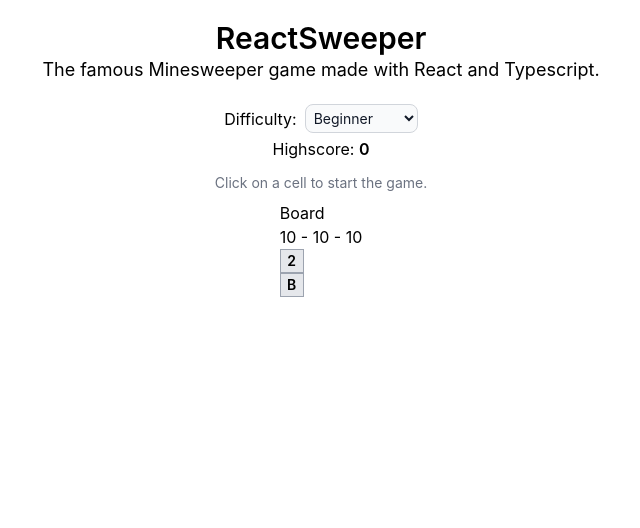
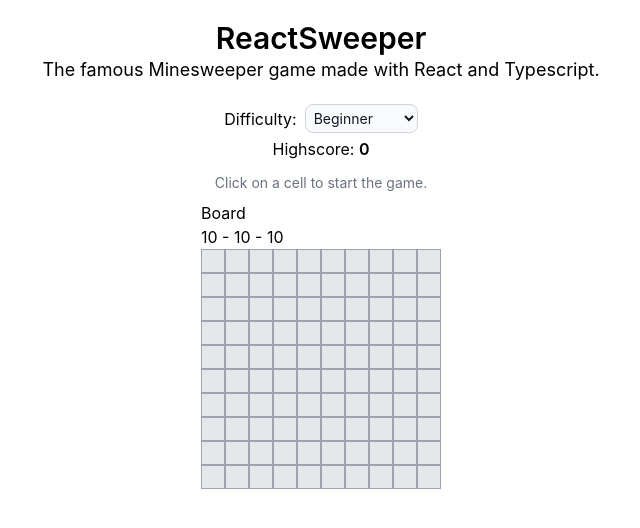
Before and after one commit to AndrejStojkovic/reactsweeper, a React (Create React App) app: page / in a window 1280 px wide. Shown: the top 528 px of the page, without its empty margins (319-959 px from the left). Built offline with nearby package versions, Linux system fonts and the light colour scheme; the HTML template or start-up script is replaced by a standard one.

Commit message:
Added a functional grid based on the size

```diff
--- a/src/components/Board.tsx
+++ b/src/components/Board.tsx
@@ -1,33 +1,64 @@
 import React, { useState, useEffect } from 'react';
 import { config, Difficulty } from '../lib/config';
-import Cell, {CellType} from './Cell';
+import { randomIntFromInterval } from '../lib/functions';
+import Cell from './Cell';
 
-type BoardType = {
+type BoardProps = {
   difficulty: string
 }
 
-const Board = ({difficulty} : BoardType)  => {
-  const board = config[difficulty as Difficulty];
-  const [map, setMap] = useState<CellType>();
+const Board = ({difficulty} : BoardProps)  => {
+  const cfg = config[difficulty as Difficulty];
+  let board = new Array(cfg.width).fill(0).map(() => new Array(cfg.height).fill(1));
 
   useEffect(() => {
+    for(var i = 0; i < cfg.width; i++) {
+      for(var j = 0; j < cfg.height; j++) {
+        board[i][j] = new Cell({
+          isOpened: false,
+          type: 'empty',
+          value: -1,
+        });
+      }
+    }
+
     // Set bomb cells
-    let bombCounter = board.mines;
+    let bombCounter = cfg.mines;
 
     while(bombCounter) {
       // Set bomb to random coordinates of map
+      let x: number = randomIntFromInterval(0, cfg.width - 1);
+      let y: number = randomIntFromInterval(0, cfg.height - 1);
+      board[x][y] = new Cell({
+        isOpened: false,
+        type: 'mine',
+        value: -1,
+      });
       bombCounter--;
     }
 
     // Set empty cells
-  }, [board]);
+  }, [cfg]);
 
   return (
     <div>Board <br />
       <div>
-        {board.width} - {board.height} - {board.mines}
-        <Cell type='empty' value={2} />
-        <Cell type='mine' value={-1} />
+        {cfg.width} - {cfg.height} - {cfg.mines}
+        <div className='board flex flex-col'>
+        {board.map((cells, i) => {
+          return (
+            <div key={i} className='row flex flex-row'>
+              {cells.map((subCells, j) => {
+                return (
+                <div key={j} className='flex items-center justify-center w-6 h-6 bg-gray-200 border-1 border-gray-400 text-sm font-semibold'>
+                  <span></span>
+                </div>
+                )
+              })}
+            </div>
+          )
+        })}
+        </div>
       </div>
     </div>
   )
--- a/src/components/Cell.tsx
+++ b/src/components/Cell.tsx
@@ -1,27 +1,25 @@
-import React, { useEffect, useState } from 'react';
+import React from 'react';
 
-export type CellType = {
+type CellState = {
   isOpened?: boolean,
   type: 'mine' | 'empty',
   value: number,
 }
 
-const Cell = ({type, value}: CellType) => {
-  const [data, setData] = useState<CellType>();
+class Cell extends React.Component<CellState> {
+  state: CellState = {
+    isOpened: false,
+    type: 'empty',
+    value: -1
+  }
 
-  useEffect(() => {
-    setData({
-      isOpened: false,
-      type: type,
-      value: value
-    });
-  }, []);
-
-  return (
-    <div className='flex items-center justify-center w-6 h-6 bg-gray-200 border-1 border-gray-400 text-sm font-semibold'>
-      {type === 'mine' ? 'B' : data?.value}
-    </div>
-  )
+  render() {
+    return (
+      <div className='flex items-center justify-center w-6 h-6 bg-gray-200 border-1 border-gray-400 text-sm font-semibold'>
+        {this.state.type === 'mine' ? 'B' : this.state.value}
+      </div>
+    )
+  }
 }
 
 export default Cell;
--- /dev/null
+++ b/src/lib/functions.ts
@@ -0,0 +1,3 @@
+export function randomIntFromInterval(min: number, max: number) { // min and max included
+  return Math.floor(Math.random() * (max - min + 1) + min)
+}
```
